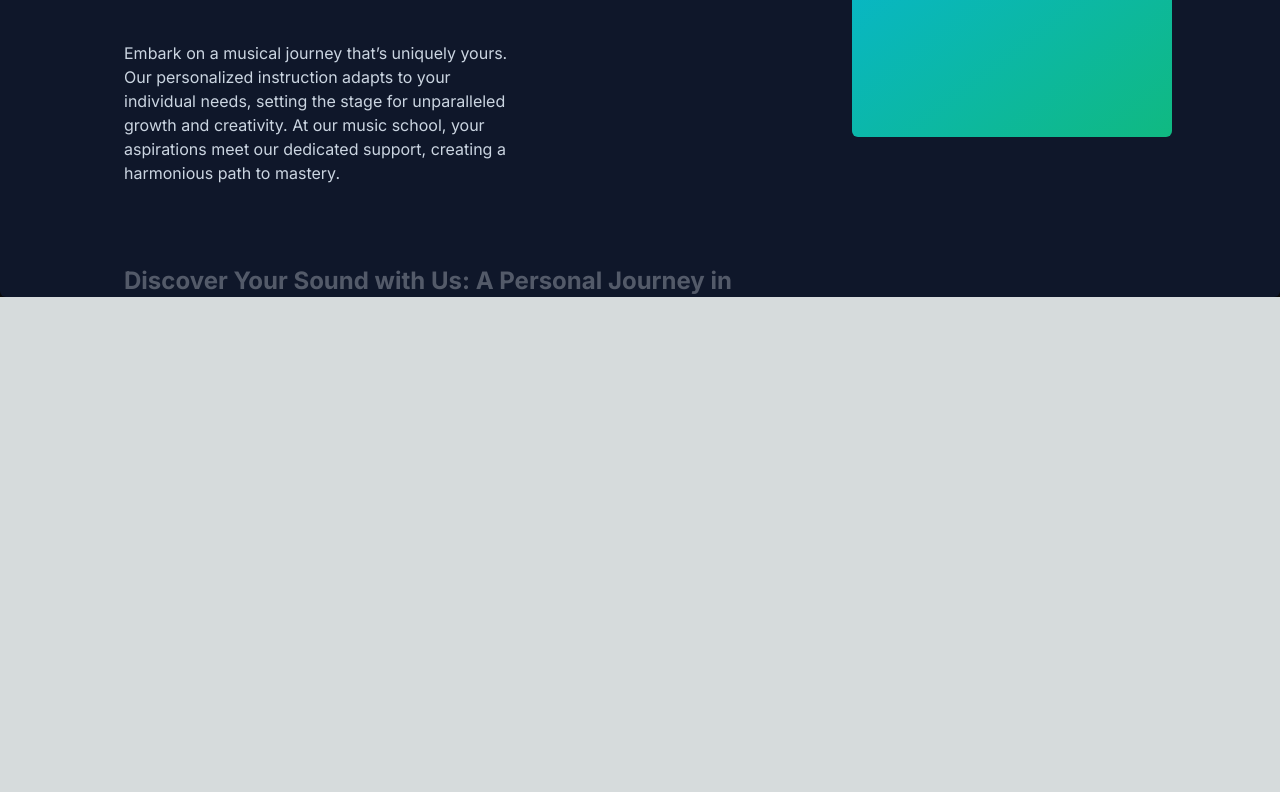
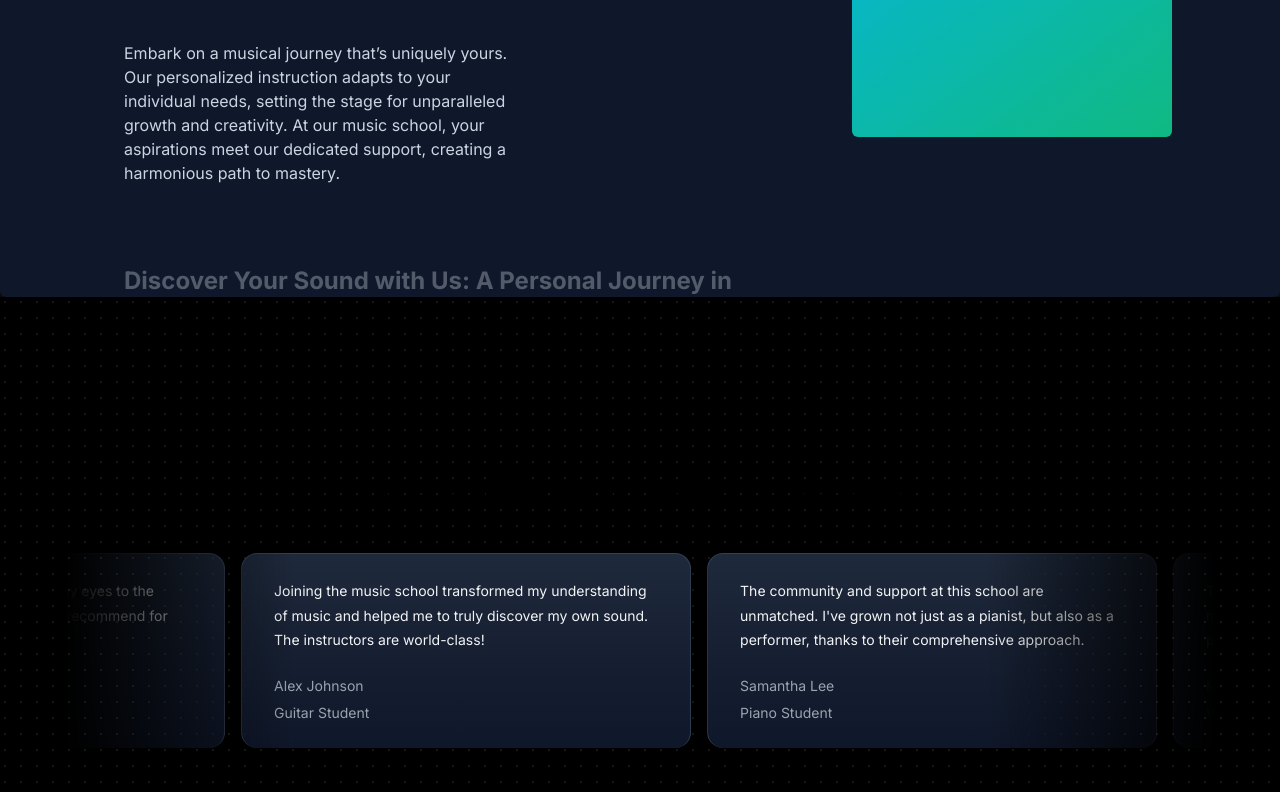
Before and after one commit to AmanKumarSinhaGitHub/Music-Academy, a Next.js app: page / in a window 1280 px wide. Shown: the part 2005-2797 px from the top of the page. Before the commit the page ends 2302 px from the top, so only its background shows below. Built offline with nearby package versions, Linux system fonts and the light colour scheme.

Commit message:
added testimonals section

```diff
--- a/package.json
+++ b/package.json
@@ -10,12 +10,12 @@
   },
   "dependencies": {
     "clsx": "^2.1.1",
-    "framer-motion": "^11.2.13",
+    "framer-motion": "^11.3.0",
     "mini-svg-data-uri": "^1.4.4",
     "next": "14.2.4",
     "react": "^18",
     "react-dom": "^18",
-    "tailwind-merge": "^2.3.0"
+    "tailwind-merge": "^2.4.0"
   },
   "devDependencies": {
     "@types/node": "^20",
--- a/src/app/page.tsx
+++ b/src/app/page.tsx
@@ -1,5 +1,6 @@
 import FeaturedCourses from "@/components/FeaturedCourses";
 import HeroSection from "@/components/HeroSection";
+import Testimonials from "@/components/Testimonials";
 import WhyChooseUs from "@/components/WhyChooseUs";
 
 export default function Home() {
@@ -9,6 +10,7 @@
         <HeroSection />
         <FeaturedCourses />
         <WhyChooseUs />
+        <Testimonials/>
       </main>
     </>
   );
--- /dev/null
+++ b/src/components/Testimonials.tsx
@@ -0,0 +1,57 @@
+"use client";
+import React, { useEffect, useState } from "react";
+import { InfiniteMovingCards } from "./ui/infinite-moving-cards";
+
+const Testimonials = () => {
+
+    const testimonials = [
+        {
+            quote:
+                'Joining the music school transformed my understanding of music and helped me to truly discover my own sound. The instructors are world-class!',
+            name: 'Alex Johnson',
+            title: 'Guitar Student',
+        },
+        {
+            quote:
+                "The community and support at this school are unmatched. I've grown not just as a pianist, but also as a performer, thanks to their comprehensive approach.",
+            name: 'Samantha Lee',
+            title: 'Piano Student',
+        },
+        {
+            quote:
+                "This school offered me the tools and confidence to take my singing to the next level. I'm endlessly grateful for the personalized coaching.",
+            name: 'Michael Chen',
+            title: 'Vocal Student',
+        },
+        {
+            quote:
+                'As a violinist, finding the right mentor can be challenging, but this school matched me with a teacher who truly understands my goals and challenges.',
+            name: 'Emily Taylor',
+            title: 'Violin Student',
+        },
+        {
+            quote:
+                'The production courses here opened my eyes to the intricacies of music production. Highly recommend for any aspiring producers!',
+            name: 'Chris Morales',
+            title: 'Music Production Student',
+        },
+    ];
+
+
+    return (
+        <div className="h-[40rem] w-full dark:bg-black dark:bg-dot-white/[0.2] bg-dot-black/[0.2] relative flex flex-col items-center justify-center overflow-hidden">
+            <h2 className="text-3xl font-bold text-center mb-8 z-10">Hear our Harmony: Voices of success</h2>
+            <div className="flex justify-center w-full overflow-hidden px-4 sm:px-6 lg:px-8">
+                <div className="w-full max-w-6xl">
+                    <InfiniteMovingCards
+                        items={testimonials}
+                        direction="right"
+                        speed="slow"
+                    />
+                </div>
+            </div>
+        </div>
+    )
+}
+
+export default Testimonials
--- /dev/null
+++ b/src/components/ui/infinite-moving-cards.tsx
@@ -0,0 +1,121 @@
+"use client";
+
+import { cn } from "@/utils/cn";
+import React, { useEffect, useState } from "react";
+
+export const InfiniteMovingCards = ({
+    items,
+    direction = "left",
+    speed = "fast",
+    pauseOnHover = true,
+    className,
+}: {
+    items: {
+        quote: string;
+        name: string;
+        title: string;
+    }[];
+    direction?: "left" | "right";
+    speed?: "fast" | "normal" | "slow";
+    pauseOnHover?: boolean;
+    className?: string;
+}) => {
+    const containerRef = React.useRef<HTMLDivElement>(null);
+    const scrollerRef = React.useRef<HTMLUListElement>(null);
+
+    useEffect(() => {
+        addAnimation();
+    }, []);
+    const [start, setStart] = useState(false);
+    function addAnimation() {
+        if (containerRef.current && scrollerRef.current) {
+            const scrollerContent = Array.from(scrollerRef.current.children);
+
+            scrollerContent.forEach((item) => {
+                const duplicatedItem = item.cloneNode(true);
+                if (scrollerRef.current) {
+                    scrollerRef.current.appendChild(duplicatedItem);
+                }
+            });
+
+            getDirection();
+            getSpeed();
+            setStart(true);
+        }
+    }
+    const getDirection = () => {
+        if (containerRef.current) {
+            if (direction === "left") {
+                containerRef.current.style.setProperty(
+                    "--animation-direction",
+                    "forwards"
+                );
+            } else {
+                containerRef.current.style.setProperty(
+                    "--animation-direction",
+                    "reverse"
+                );
+            }
+        }
+    };
+    const getSpeed = () => {
+        if (containerRef.current) {
+            if (speed === "fast") {
+                containerRef.current.style.setProperty("--animation-duration", "20s");
+            } else if (speed === "normal") {
+                containerRef.current.style.setProperty("--animation-duration", "40s");
+            } else {
+                containerRef.current.style.setProperty("--animation-duration", "80s");
+            }
+        }
+    };
+    return (
+        <div
+            ref={containerRef}
+            className={cn(
+                "scroller relative z-20  max-w-7xl overflow-hidden  [mask-image:linear-gradient(to_right,transparent,white_20%,white_80%,transparent)]",
+                className
+            )}
+        >
+            <ul
+                ref={scrollerRef}
+                className={cn(
+                    " flex min-w-full shrink-0 gap-4 py-4 w-max flex-nowrap",
+                    start && "animate-scroll ",
+                    pauseOnHover && "hover:[animation-play-state:paused]"
+                )}
+            >
+                {items.map((item, idx) => (
+                    <li
+                        className="w-[350px] max-w-full relative rounded-2xl border border-b-0 flex-shrink-0 border-slate-700 px-8 py-6 md:w-[450px]"
+                        style={{
+                            background:
+                                "linear-gradient(180deg, var(--slate-800), var(--slate-900)",
+                        }}
+                        key={item.name}
+                    >
+                        <blockquote>
+                            <div
+                                aria-hidden="true"
+                                className="user-select-none -z-1 pointer-events-none absolute -left-0.5 -top-0.5 h-[calc(100%_+_4px)] w-[calc(100%_+_4px)]"
+                            ></div>
+                            <span className=" relative z-20 text-sm leading-[1.6] text-gray-100 font-normal">
+                                {item.quote}
+                            </span>
+                            <div className="relative z-20 mt-6 flex flex-row items-center">
+                                <span className="flex flex-col gap-1">
+                                    <span className=" text-sm leading-[1.6] text-gray-400 font-normal">
+                                        {item.name}
+                                    </span>
+                                    <span className=" text-sm leading-[1.6] text-gray-400 font-normal">
+                                        {item.title}
+                                    </span>
+                                </span>
+                            </div>
+                        </blockquote>
+                    </li>
+                ))}
+            </ul>
+        </div>
+    );
+};
--- a/tailwind.config.ts
+++ b/tailwind.config.ts
@@ -1,21 +1,45 @@
 import type { Config } from "tailwindcss";
 
-const defaultTheme = require("tailwindcss/defaultTheme");
+const svgToDataUri = require("mini-svg-data-uri");
 const colors = require("tailwindcss/colors");
 const {
   default: flattenColorPalette,
 } = require("tailwindcss/lib/util/flattenColorPalette");
 
 function addVariablesForColors({ addBase, theme }: any) {
-  let allColors = flattenColorPalette(theme("colors"));
-  let newVars = Object.fromEntries(
-    Object.entries(allColors).map(([key, val]) => [`--${key}`, val])
+  const allColors = flattenColorPalette(theme('colors'));
+  const newVars = Object.fromEntries(
+    Object.entries(allColors).map(([key, value]) => [`--${key}`, value])
   );
 
   addBase({
-    ":root": newVars,
+    ':root': newVars,
   });
 }
+
+function addSvgPatterns({ matchUtilities, theme }: any) {
+  matchUtilities(
+    {
+      'bg-grid': (value: any) => ({
+        backgroundImage: `url("${svgToDataUri(
+          `<svg xmlns="http://www.w3.org/2000/svg" viewBox="0 0 32 32" width="32" height="32" fill="none" stroke="${value}"><path d="M0 .5H31.5V32"/></svg>`
+        )}")`,
+      }),
+      'bg-grid-small': (value: any) => ({
+        backgroundImage: `url("${svgToDataUri(
+          `<svg xmlns="http://www.w3.org/2000/svg" viewBox="0 0 32 32" width="8" height="8" fill="none" stroke="${value}"><path d="M0 .5H31.5V32"/></svg>`
+        )}")`,
+      }),
+      'bg-dot': (value: any) => ({
+        backgroundImage: `url("${svgToDataUri(
+          `<svg xmlns="http://www.w3.org/2000/svg" viewBox="0 0 32 32" width="16" height="16" fill="none"><circle fill="${value}" id="pattern-circle" cx="10" cy="10" r="1.6257413380501518"></circle></svg>`
+        )}")`,
+      }),
+    },
+    { values: flattenColorPalette(theme('backgroundColor')), type: 'color' }
+  );
+}
+
 
 const config: Config = {
   content: [
@@ -28,31 +52,26 @@
     extend: {
       animation: {
         spotlight: "spotlight 2s ease .75s 1 forwards",
+        scroll: "scroll var(--animation-duration, 40s) var(--animation-direction, forwards) linear infinite"
       },
-
       backgroundImage: {
         "gradient-radial": "radial-gradient(var(--tw-gradient-stops))",
         "gradient-conic":
           "conic-gradient(from 180deg at 50% 50%, var(--tw-gradient-stops))",
       },
-
       keyframes: {
         spotlight: {
-          "0%": {
-            opacity: "0",
-            transform: "translate(-72%, -62%) scale(0.5)",
-          },
-          "100%": {
-            opacity: "1",
-            transform: "translate(-50%,-40%) scale(1)",
+          '0%': { opacity: '0', transform: 'translate(-72%, -62%) scale(0.5)' },
+          '100%': { opacity: '1', transform: 'translate(-50%,-40%) scale(1)' },
+        },
+        scroll: {
+          to: {
+            transform: "translate(calc(-50% - 0.5rem))",
           },
         },
-      },
-
+      }
     },
   },
-  plugins: [
-    addVariablesForColors,
-  ],
+  plugins: [addVariablesForColors, addSvgPatterns],
 };
 export default config;
```
Also changed, not shown: 1 other file (tests, documents, lock files or other folders).
